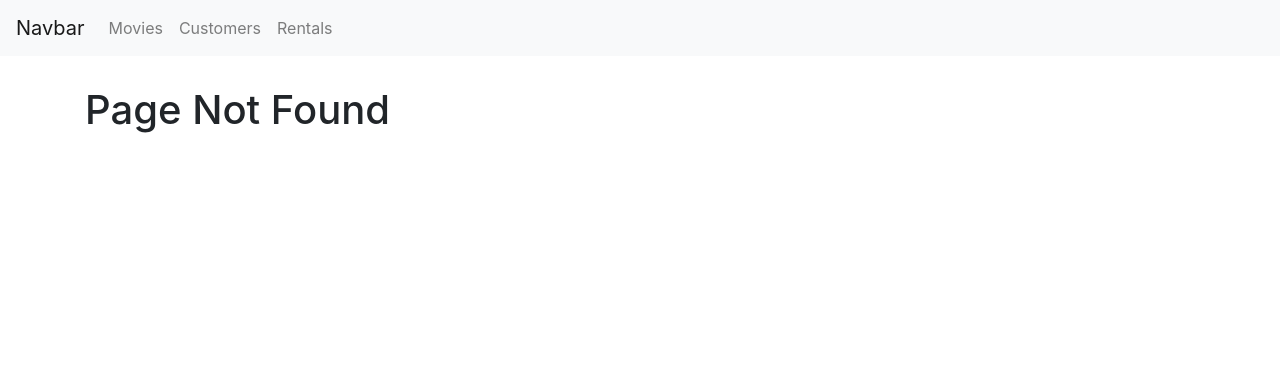
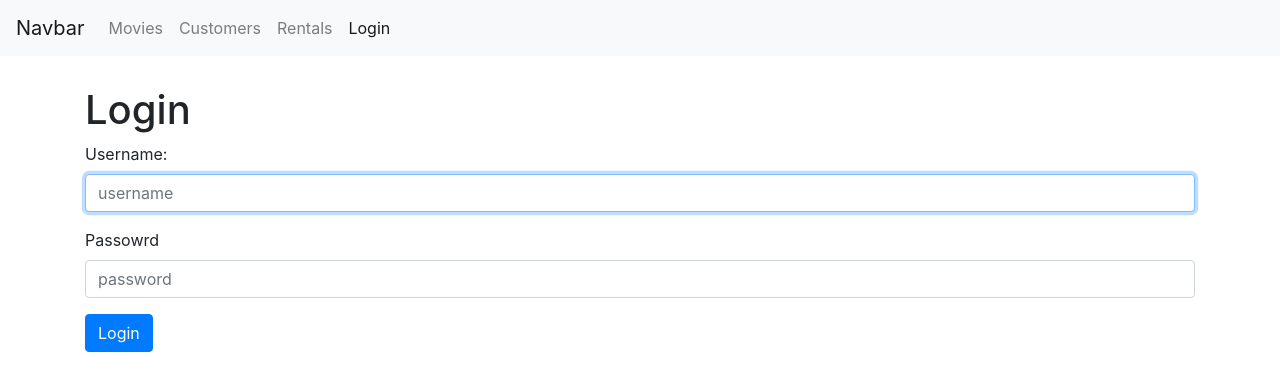
Before and after one commit to XingkaiEden/Movies_react_app, a React (Create React App) app: page /login in a window 1280 px wide. Before the commit this address led to /not-found. Shown: the top 390 px of the page. Built offline with nearby package versions, Linux system fonts and the light colour scheme.

Commit message:
done Validate on change

```diff
--- a/src/App.js
+++ b/src/App.js
@@ -4,10 +4,12 @@ import Customers from "./components/customers";
 import Rentals from "./components/rentals";
 import NavBar from './components/common/navBar';
 import NotFound from "./components/common/notFound";
+import MovieForm from "./components/movieForm";
+import LoginForm from "./components/common/loginForm";
+
 
 import "./App.css";
 import { Route, Switch, Redirect } from "react-router-dom";
-import MovieForm from "./components/movieForm";
 
 
 // you have to put <Route path="/movies/:id" component={MovieForm} /> in front of "/movies"
@@ -19,9 +21,9 @@ class App extends Component {
         <main className="container">
 
           <Switch>
-
             <Route path="/movies/:id" component={MovieForm} />
             <Route path="/movies" component={Movies} />
+            <Route path="/login" component={LoginForm} />
             <Route path="/customers" component={Customers} />
             <Route path="/rentals" component={Rentals} />
             <Route path="/not-found" component={NotFound} />
--- /dev/null
+++ b/src/components/common/input.jsx
@@ -0,0 +1,21 @@
+import React from 'react';
+
+const Input = ({ name, label, value, error, onChange, autoFocus }) => {
+    return (
+        <div className="form-group">
+            <label htmlFor={name}>{label}</label>
+            <input
+                autoFocus={autoFocus}
+                placeholder={name}
+                id={name} name={name}
+                type={name}
+                className="form-control"
+                value={value}
+                onChange={onChange} />
+            {error && <div className="alert alert-danger">{error}</div>}
+            {/* if has error, then render the div, otherwise, not render div  */}
+        </div>
+    );
+}
+
+export default Input;
--- /dev/null
+++ b/src/components/common/loginForm.jsx
@@ -0,0 +1,78 @@
+import React, { Component } from 'react';
+import Input from './input';
+
+class LoginForm extends Component {
+    state = {
+        account: { username: "", password: "" },
+        error: {}
+    }
+    validate = () => {
+        const error = {};
+        const { account } = this.state;
+        if (account.username.trim() === "") // .trim() is used to remove space from both ends of string
+            error.username = "Username is required";
+        if (account.password.trim() === "")// beacuse we don't want "     " become input
+            error.password = "Password is reuqired";
+        return Object.keys(error).length === 0 ? null : error; // determine if error occur
+
+    }
+    handleSubmit = e => {
+        e.preventDefault();
+
+        const error = this.validate();
+        console.log(error);
+        this.setState({ error: error || {} }) // if error === null, then error = {}
+        if (error) return;
+
+        console.log("submit");
+    }
+    validateProperty = ({ name, value }) => {
+        if (name === "username") {
+            if (value.trim() === "") return "Username is required";
+        }
+        if (name === "password") {
+            if (value.trim() === "") return "Password is required";
+        }
+
+    }
+    handleChange = ({ currentTarget: input }) => {
+        const error = { ...this.state.error }; //copy error in state
+        const errorMessage = this.validateProperty(input); // pass the input(input tage) to another function
+        if (errorMessage) error[input.name] = errorMessage;
+        else delete error[input.name];
+
+
+        const account = { ...this.state.account };
+        account[input.name] = input.value;
+        this.setState({ account });
+    }
+    render() {
+        const { account, error } = this.state;
+        return (
+            <div>
+                <h1>Login</h1>
+                <form onSubmit={this.handleSubmit}>
+
+                    <Input
+                        autoFocus
+                        name="username"
+                        label="Username:"
+                        value={account.username}
+                        onChange={this.handleChange}
+                        error={error.username}
+                    />
+                    <Input
+                        name="password"
+                        label="Passowrd"
+                        value={account.password}
+                        onChange={this.handleChange}
+                        error={error.password}
+                    />
+                    <button type="submit" className="btn btn-primary">Login</button>
+                </form>
+            </div>
+        );
+    }
+}
+
+export default LoginForm;
--- a/src/components/common/navBar.jsx
+++ b/src/components/common/navBar.jsx
@@ -20,6 +20,9 @@ const NavBar = () => {
                     <li className="nav-item">
                         <NavLink className="nav-link" to="/rentals">Rentals</NavLink>
                     </li>
+                    <li className="nav-item">
+                        <NavLink className="nav-link" to="/login">Login</NavLink>
+                    </li>
                 </ul>
             </div>
         </nav>
```
Also changed, not shown: src/notes/FormNotes.txt (added).
